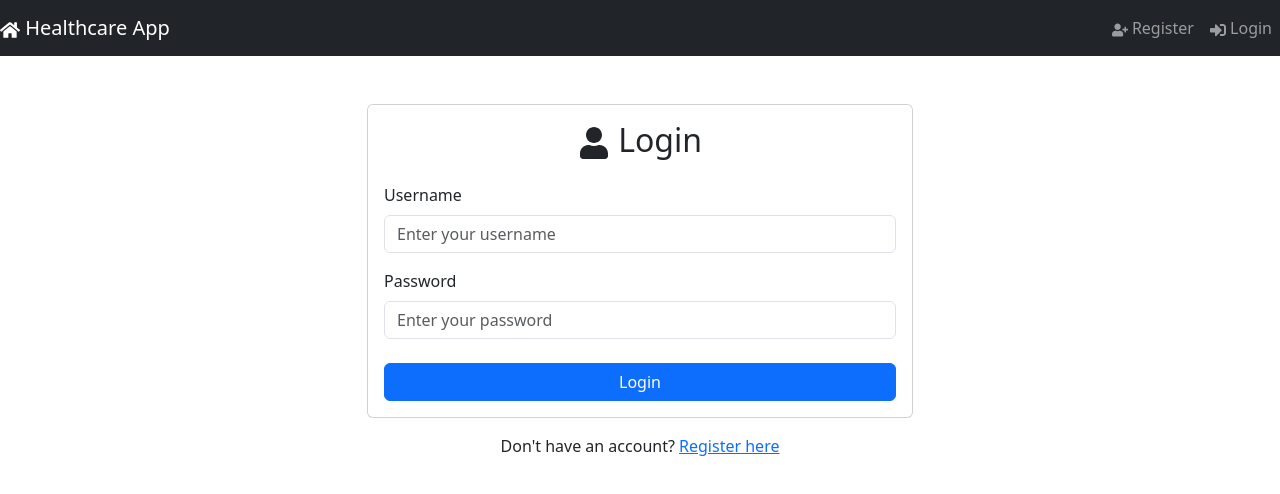
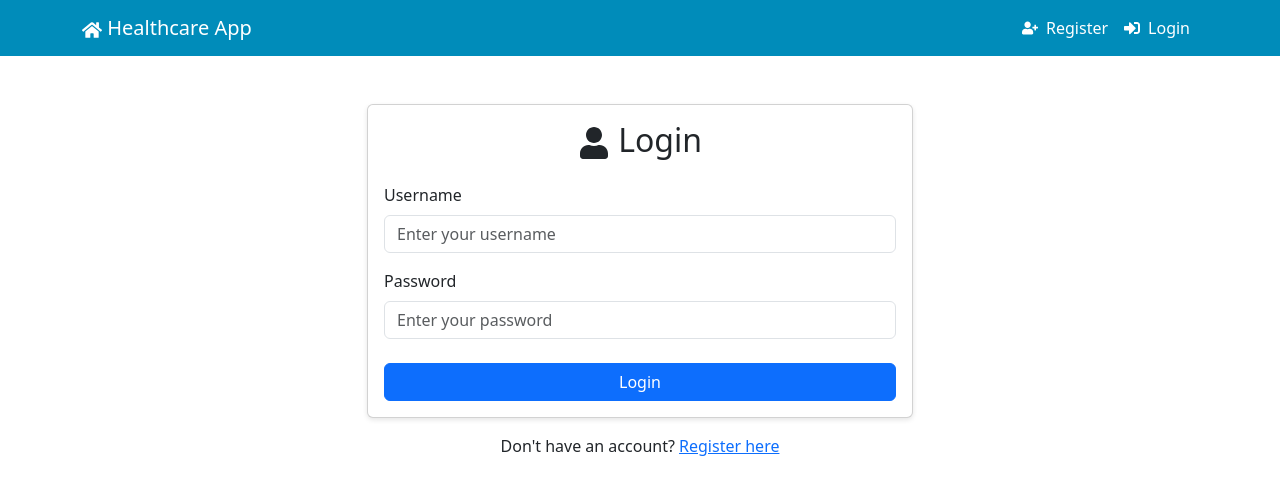
Before and after one commit to nitingoel-ps/asha_website, a React (Create React App) app: page /login in a window 1280 px wide. Shown: the top 494 px of the page. Built offline with nearby package versions, Linux system fonts and the light colour scheme; no server answers.

Commit message:
Many improvements to the look and feel and improvements to the dashboard

```diff
--- a/package.json
+++ b/package.json
@@ -8,6 +8,8 @@
     "@testing-library/user-event": "^13.5.0",
     "axios": "^1.7.7",
     "bootstrap": "^5.3.3",
+    "date-fns": "^4.1.0",
+    "lucide-react": "^0.460.0",
     "react": "^18.3.1",
     "react-bootstrap": "^2.10.5",
     "react-dom": "^18.3.1",
--- a/src/App.js
+++ b/src/App.js
@@ -1,31 +1,35 @@
 // src/App.js
 import React from 'react';
 import { BrowserRouter as Router, Routes, Route } from 'react-router-dom';
+import { AuthProvider } from './context/AuthContext'; // Import the AuthProvider
 import Home from './components/Home';
 import Register from './components/Register';
 import Login from './components/Login'; // Import Login
-import Dashboard from './components/Dashboard'; // We'll create this later
+import AddProviders from './components/AddProviders'; // We'll create this later
 import PatientDashboard from './components/PatientDashboard'; // We'll create this later
 import PrivateRoute from './components/PrivateRoute';
 import Navbar from './components/Navbar';
+import './theme.css';
 
 
 function App() {
   return (
+    <AuthProvider>
       <Router>
         <Navbar />
         <Routes>
           <Route path="/" element={<Home />} />
           <Route path="/register" element={<Register />} />
           <Route path="/login" element={<Login />} />
-        <Route path="/dashboard" element={
+          <Route path="/add-providers" element={
             <PrivateRoute>
-            <Dashboard />
+              <AddProviders />
             </PrivateRoute>}
           />
           <Route path="/patient-dashboard" element={<PatientDashboard />} />
         </Routes>
       </Router>
+    </AuthProvider>
   );
 }
 
--- a/src/components/Home.js
+++ b/src/components/Home.js
@@ -8,40 +8,22 @@ function Home() {
 
   return (
     <>
-      <Navbar bg="dark" variant="dark" expand="lg">
-        <Navbar.Toggle aria-controls="basic-navbar-nav" />
-        <Navbar.Collapse id="basic-navbar-nav">
-          <Nav className="ml-auto">
-            {isAuthenticated ? (
-              <>
-                <Nav.Link as={Link} to="/dashboard">
-                  Add Data
-                </Nav.Link>
-                <Nav.Link as={Link} to="/patient-dashboard">
-                  Dashboard
-                </Nav.Link>
-              </>
-            ) : (
-              <>
-                <Nav.Link as={Link} to="/register">
-                  Register
-                </Nav.Link>
-                <Nav.Link as={Link} to="/login">
-                  Login
-                </Nav.Link>
-              </>
-            )}
-          </Nav>
-        </Navbar.Collapse>
-      </Navbar>
       <Container fluid className="bg-light p-5 mb-4 rounded-3 text-center">
         <Container>
           <h1>Welcome to the Healthcare App</h1>
           <p>Your personal health data at your fingertips.</p>
           {isAuthenticated ? (
-            <Button variant="primary" as={Link} to="/dashboard">
-              Go to Dashboard
-            </Button>
+            <>
+              <Button variant="primary" as={Link} to="/patient-dashboard">
+                Go to Dashboard
+              </Button><br/>
+              <Button variant="primary" as={Link} to="/add-providers">
+                Upload healthcare data Files
+              </Button><br/>
+              <Button variant="primary" as={Link} to="/dashboard">
+                Establish Connection with your healthcare provider.
+              </Button>
+          </>
           ) : (
             <>
               <Button variant="primary" as={Link} to="/register" className="mr-2">
--- a/src/components/Login.js
+++ b/src/components/Login.js
@@ -1,10 +1,9 @@
-// src/components/Login.js
 import React, { useState } from 'react';
 import axiosInstance from '../utils/axiosInstance'; // Import axiosInstance
 import { useNavigate } from 'react-router-dom';
 import { Form, Button, Container, Row, Col, Card, Alert } from 'react-bootstrap';
 import { FaUser } from 'react-icons/fa'; // Import the icon here
-
+import { useAuth } from '../context/AuthContext'; // Import AuthContext
 
 function Login() {
   const [credentials, setCredentials] = useState({
@@ -14,6 +13,7 @@ function Login() {
 
   const [error, setError] = useState('');
   const navigate = useNavigate();
+  const { login } = useAuth(); // Get the login function from AuthContext
 
   const handleChange = (e) => {
     setCredentials({
@@ -27,11 +27,19 @@ function Login() {
     axiosInstance
       .post('/token/', credentials)
       .then((response) => {
+        // Save tokens to localStorage
         localStorage.setItem('access_token', response.data.access);
         localStorage.setItem('refresh_token', response.data.refresh);
+
+        // Set Authorization header for future requests
         axiosInstance.defaults.headers.common['Authorization'] = `Bearer ${response.data.access}`;
+
+        // Update global authentication state
+        login();
+
+        // Clear error and redirect
         setError('');
-        navigate('/dashboard');
+        navigate('/');
       })
       .catch((error) => {
         setError('Invalid username or password');
--- a/src/components/Navbar.js
+++ b/src/components/Navbar.js
@@ -1,11 +1,11 @@
-// src/components/Navbar.js
 import React from 'react';
 import { Link } from 'react-router-dom';
-import { Navbar, Nav } from 'react-bootstrap';
-import { FaHome, FaUserPlus, FaSignInAlt, FaSignOutAlt, FaTachometerAlt } from 'react-icons/fa'; // Import icons
+import { Navbar, Nav, Container } from 'react-bootstrap';
+import { FaHome, FaUserPlus, FaSignInAlt, FaSignOutAlt, FaTachometerAlt } from 'react-icons/fa';
+import { useAuth } from '../context/AuthContext'; // Import the auth context
 
 function CustomNavbar() {
-  const isAuthenticated = localStorage.getItem('access_token') ? true : false;
+  const { isAuthenticated, logout } = useAuth(); // Consume the auth state
 
   const handleLogout = () => {
     localStorage.removeItem('access_token');
@@ -14,7 +14,8 @@ function CustomNavbar() {
   };
 
   return (
-    <Navbar bg="dark" variant="dark" expand="lg">
+    <Navbar className="navbar" variant="dark" expand="lg">
+      <Container>
         <Navbar.Brand as={Link} to="/">
           <FaHome /> Healthcare App
         </Navbar.Brand>
@@ -23,7 +24,7 @@ function CustomNavbar() {
           <Nav className="ms-auto">
             {isAuthenticated ? (
               <>
-              <Nav.Link as={Link} to="/dashboard">
+                <Nav.Link as={Link} to="/patient-dashboard">
                   <FaTachometerAlt /> Dashboard
                 </Nav.Link>
                 <Nav.Link href="#" onClick={handleLogout}>
@@ -42,6 +43,7 @@ function CustomNavbar() {
             )}
           </Nav>
         </Navbar.Collapse>
+      </Container>
     </Navbar>
   );
 }
--- /dev/null
+++ b/src/context/AuthContext.js
@@ -0,0 +1,27 @@
+import React, { createContext, useState, useContext } from 'react';
+
+const AuthContext = createContext();
+
+export const useAuth = () => useContext(AuthContext);
+
+export const AuthProvider = ({ children }) => {
+  const [isAuthenticated, setIsAuthenticated] = useState(
+    !!localStorage.getItem('access_token') // Check if the user is already logged in
+  );
+
+  const login = () => {
+    setIsAuthenticated(true);
+  };
+
+  const logout = () => {
+    localStorage.removeItem('access_token');
+    localStorage.removeItem('refresh_token');
+    setIsAuthenticated(false);
+  };
+
+  return (
+    <AuthContext.Provider value={{ isAuthenticated, login, logout }}>
+      {children}
+    </AuthContext.Provider>
+  );
+};
--- /dev/null
+++ b/src/theme.css
@@ -0,0 +1,71 @@
+/* theme.css */
+:root {
+    --primary-color: #008cba; /* Cyan Theme */
+    --secondary-color: #005f73; /* Darker Cyan */
+    --text-color: #333333;
+    --background-color: #f9f9f9;
+    --card-bg-color: #ffffff;
+    --highlight-bg: #e0f7fa;
+    --font-family: 'Roboto', sans-serif; /* Add Google Fonts */
+  }
+
+  body {
+    font-family: var(--font-family);
+    background-color: var(--background-color);
+    color: var(--text-color);
+  }
+
+  .navbar {
+    background-color: var(--primary-color) !important;
+  }
+
+  .navbar {
+    padding-top: 0.5rem; /* Adjust padding to your liking */
+    padding-bottom: 0.5rem;
+  }
+
+  .navbar-brand {
+    color: white !important;
+  }
+
+  .navbar-nav .nav-link {
+    color: white !important;
+  }
+
+  .card {
+    background-color: var(--card-bg-color);
+    border: 1px solid #e0e0e0;
+    box-shadow: 0px 2px 5px rgba(0, 0, 0, 0.1);
+  }
+
+  .card-title {
+    font-weight: bold;
+  }
+
+  .card-text {
+    color: var(--text-color);
+  }
+
+  .tab-pane {
+    margin-top: 20px;
+  }
+
+  .alert {
+    background-color: var(--highlight-bg);
+    border: none;
+    color: var(--text-color);
+  }
+
+  .dashboard-container {
+    max-width: 1200px; /* Adjust width as per your needs */
+    margin: 0 auto; /* Center align */
+    padding: 1.5rem; /* Add some consistent padding */
+    box-sizing: border-box; /* Ensures padding does not exceed max-width */
+  }
+
+
+  .navbar .nav-link {
+    display: flex;
+    align-items: center;
+    gap: 0.5rem; /* Add spacing between icons and text */
+  }
```
Also changed, not shown: src/App.css (+0 -21 lines), src/components/AddProviders.js (renamed from src/components/Dashboard.js, +74 -22 lines), src/components/PatientDashboard.js (+49 -13 lines), 1 other file (tests, documents, lock files or other folders). Lines whose indentation alone changed are shown as unchanged.
